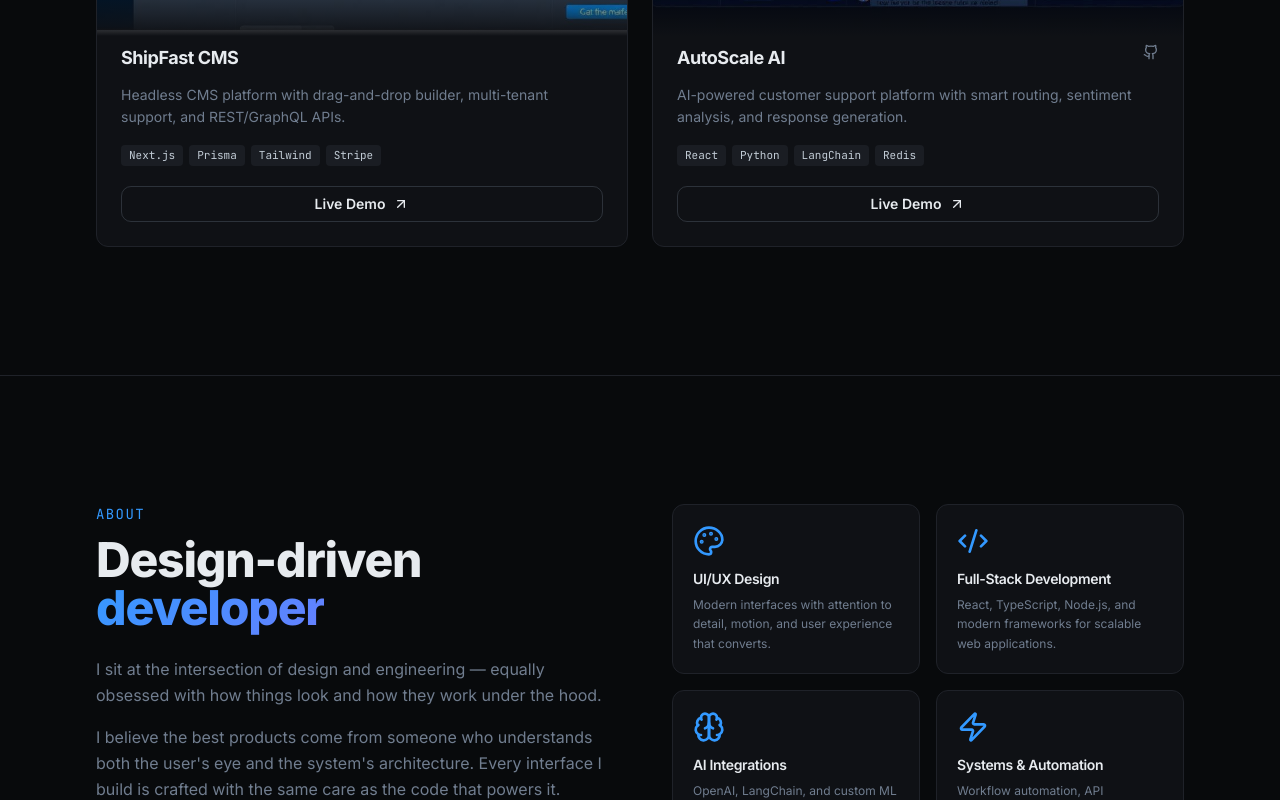
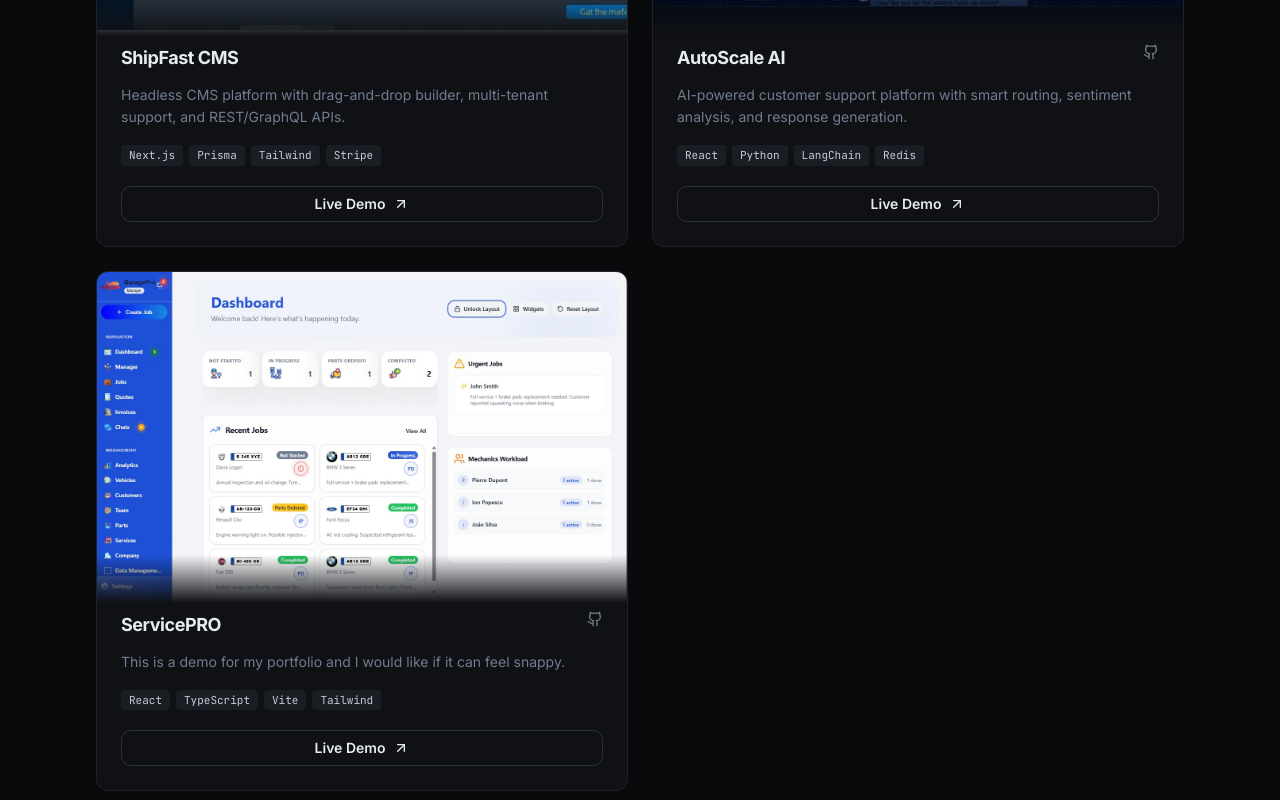
Before and after one commit to xDexy9/dexstudio, a React (Vite) app: page / in a window 1280 px wide. Shown: the part 2000-2800 px from the top of the page. Built offline with nearby package versions, Linux system fonts and the light colour scheme; the HTML template or start-up script is replaced by a standard one.

Commit message:
Add ServicePRO project card and workflow build steps; add placeholder image

```diff
--- a/src/components/Projects.tsx
+++ b/src/components/Projects.tsx
@@ -5,6 +5,7 @@ import projectFintrack from "@/assets/project-fintrack.jpg";
 import projectFlowboard from "@/assets/project-flowboard.jpg";
 import projectCms from "@/assets/project-cms.jpg";
 import projectAutoscale from "@/assets/project-autoscale.jpg";
+import projectServicepro from "@/assets/project-servicepro.jpg";
 
 interface Project {
   name: string;
@@ -46,6 +47,14 @@ const projects: Project[] = [
     demoUrl: "#",
     githubUrl: "#",
     image: projectAutoscale,
+  },
+  {
+    name: "ServicePRO",
+    description: "This is a demo for my portfolio and I would like if it can feel snappy.",
+    techStack: ["React", "TypeScript", "Vite", "Tailwind"],
+    demoUrl: "https://dexstudio.uk/servicepro/",
+    githubUrl: "https://github.com/xDexy9/dexstudio/tree/ServicePRO",
+    image: projectServicepro,
   },
 ];
 
```
Also changed, not shown: src/assets/project-servicepro.jpg (added).
